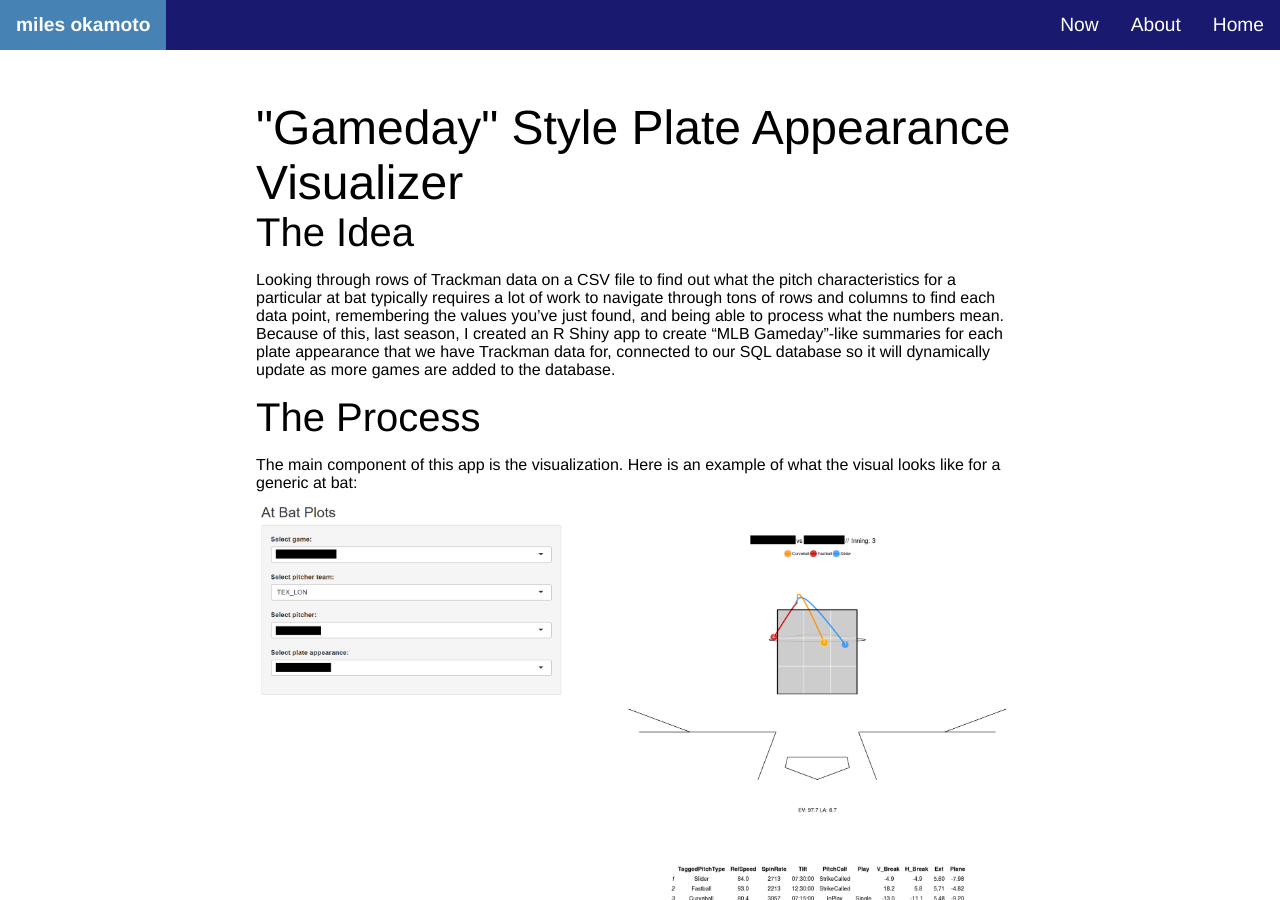
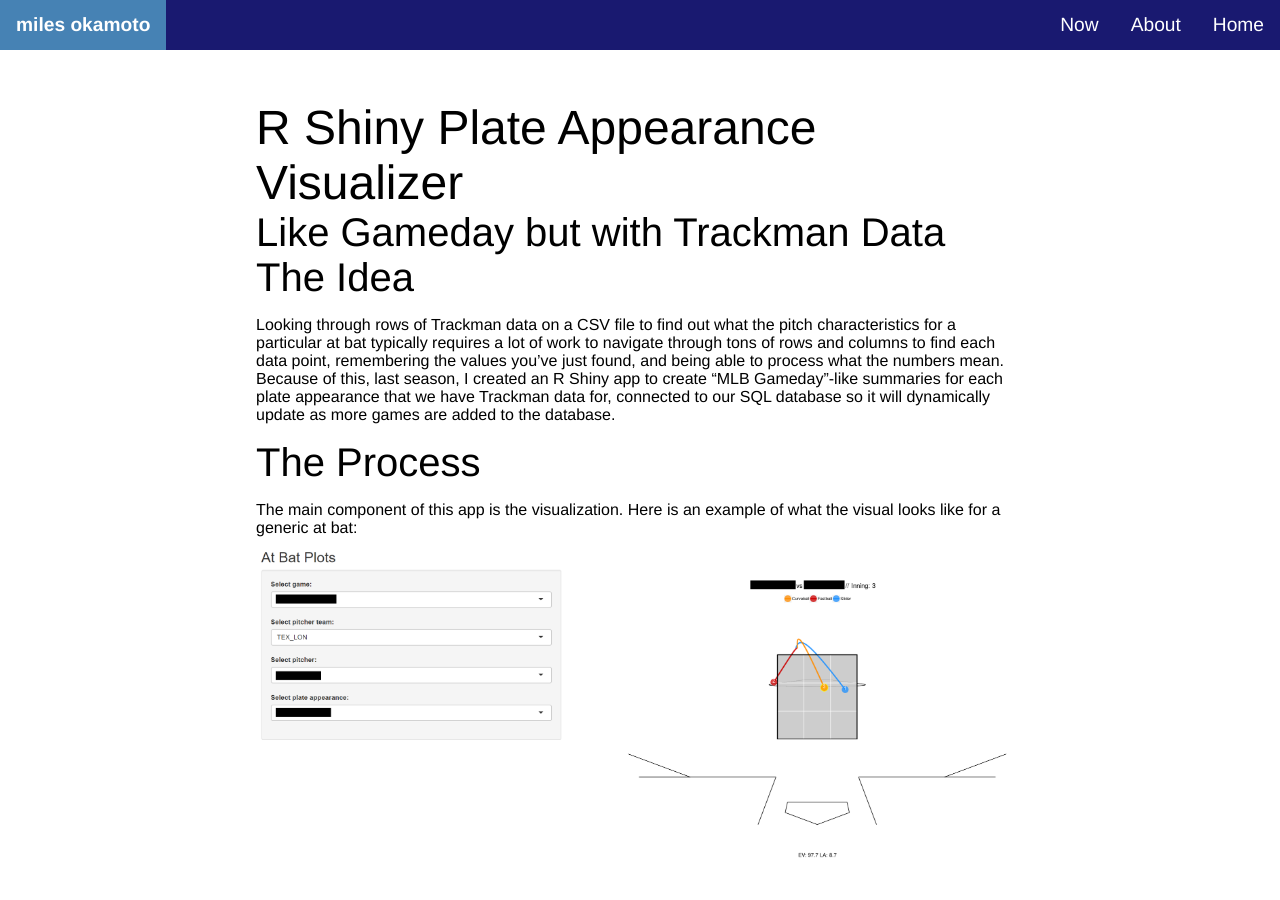
Before and after one commit to milesok/milesok.github.io, a Jekyll site: the page built from _posts/ncaa-baseball/2019-10-22--gameday-style-plate-appearance-visualizer.md, in a window 1280 px wide and 900 px high. Built offline with Jekyll 4.4.1, drawn with Linux system fonts in a browser that asks for light colours; some web fonts are replaced.

Commit message:
Update 2019-10-22--gameday-style-plate-appearance-visualizer.md

```diff
--- a/_posts/ncaa-baseball/2019-10-22--gameday-style-plate-appearance-visualizer.md
+++ b/_posts/ncaa-baseball/2019-10-22--gameday-style-plate-appearance-visualizer.md
@@ -1,7 +1,8 @@
 ---
 layout: post
 published: true
-title: '"Gameday" Style Plate Appearance Visualizer'
+title: R Shiny Plate Appearance Visualizer
+subtitle: Like Gameday but with Trackman Data
 ---
 ### The Idea
 Looking through rows of Trackman data on a CSV file to find out what the pitch characteristics for a particular at bat typically requires a lot of work to navigate through tons of rows and columns to find each data point, remembering the values you've just found, and being able to process what the numbers mean. Because of this, last season, I created an R Shiny app to create "MLB Gameday"-like summaries for each plate appearance that we have Trackman data for, connected to our SQL database so it will dynamically update as more games are added to the database.
```
